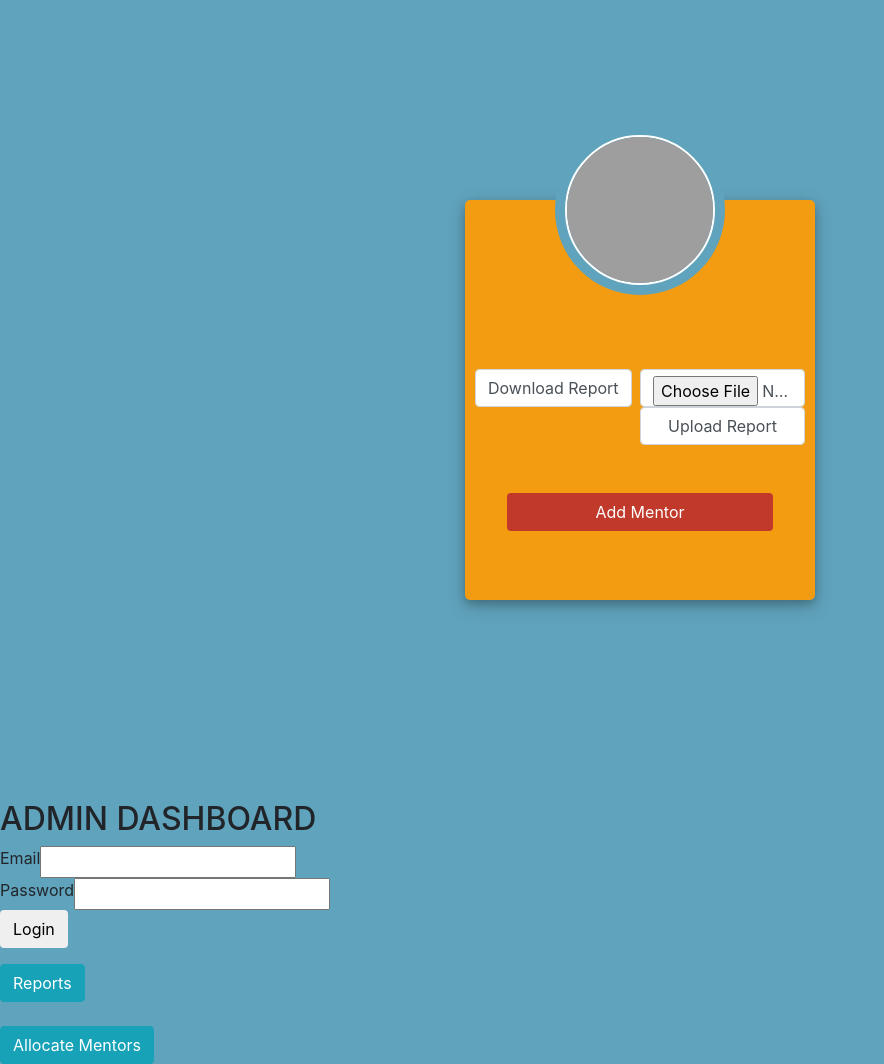
After one commit to mumbai19/team-17, a PHP site: page /loginadmin.html in a window 1280 px wide. The commit adds this page. Shown: the whole page, without its empty margins (0-884 px from the left). Run offline with PHP 8.4, Linux system fonts and the light colour scheme; some libraries are stand-ins or nearby versions; grey boxes are pictures that could not be loaded.

Commit message:
admin page frontend

```diff
--- /dev/null
+++ b/admin/loginadmin.html
@@ -0,0 +1,85 @@
+<link href="//maxcdn.bootstrapcdn.com/bootstrap/4.1.1/css/bootstrap.min.css" rel="stylesheet" id="bootstrap-css">
+<link href="style.css" rel="stylesheet">
+
+<script src="//maxcdn.bootstrapcdn.com/bootstrap/4.1.1/js/bootstrap.min.js"></script>
+<script src="//cdnjs.cloudflare.com/ajax/libs/jquery/3.2.1/jquery.min.js"></script>
+<!------ Include the above in your HEAD tag ---------->
+
+<!DOCTYPE html>
+<html>
+
+<head>
+	<title>My Awesome Login Page</title>
+	<link rel="stylesheet" href="https://stackpath.bootstrapcdn.com/bootstrap/4.1.3/css/bootstrap.min.css" integrity="sha384-MCw98/SFnGE8fJT3GXwEOngsV7Zt27NXFoaoApmYm81iuXoPkFOJwJ8ERdknLPMO" crossorigin="anonymous">
+	<script src="https://ajax.googleapis.com/ajax/libs/jquery/3.3.1/jquery.min.js"></script>
+	<link rel="stylesheet" href="https://use.fontawesome.com/releases/v5.6.1/css/all.css" integrity="sha384-gfdkjb5BdAXd+lj+gudLWI+BXq4IuLW5IT+brZEZsLFm++aCMlF1V92rMkPaX4PP" crossorigin="anonymous">
+</head>
+<!--Coded with love by Mutiullah Samim-->
+<body>
+	<div class="container h-100">
+		<div class="d-flex justify-content-center h-100">
+			<div class="user_card">
+				<div class="d-flex justify-content-center">
+					<div class="brand_logo_container">
+						<img src="tl-logo.jpg" class="brand_logo" alt="Logo">
+					</div>
+				</div>
+				<div class="d-flex justify-content-center form_container">
+
+						<div class="input-group mb-3">
+							<form action="get_csv.php">
+							<input type="submit" value="Download Report" class="form-control input_user">
+							</form>
+						</div>
+						<br><br>
+						<div class="input-group mb-3">
+							<form action="put_csv.php">
+							<input type="file" value="Upload Report" class="form-control input_user">
+							<input type="submit" value="Upload Report" class="form-control input_user">
+							</form>
+						</div>
+
+				</div>
+				<div class="d-flex justify-content-center mt-3 login_container">
+					<button type="button" name="button" class="btn login_btn" onclick="window.location.href='addmentor.html'">Add Mentor</button>
+				</div>
+
+			</div>
+		</div>
+	</div>
+</body>
+</html>
+
+<html>
+<link rel="stylesheet" href="style.css">
+
+<title>Admin Dashboard</title>
+<body>
+
+<div class="header">
+	<h2>ADMIN DASHBOARD</h2>
+</div>
+<form method="post" action="loginadmin.html">
+
+	<div class="input-group">
+		<label>Email</label>
+		<input type="email" name="email" value="">
+	</div>
+	<div class="input-group">
+		<label>Password</label>
+		<input type="password" name="password_1">
+	</div>
+
+	<div class="input-group">
+		<button type="submit" class="btn" name="submit_btn">Login</button>
+	</div>
+</form>
+</body>
+</html>
+<a href="viewReports.php" class="btn btn-info" role="button">Reports</a>
+<br>
+<br>
+<a href="addMentor.php" class="btn btn-info"
+   role="button">Allocate Mentors</a>
+    </body>
+</html>
--- a/admin/style.css
+++ b/admin/style.css
@@ -1,89 +1,70 @@
-* { margin: 0px; padding: 0px; }
-body {
-	font-size: 120%;
-	background: #F8F8FF;
+	/* Coded with love by Mutiullah Samim */
+		body,
+		html {
+			margin: 0;
+			padding: 0;
+			height: 100%;
+			background: #60a3bc !important;
 		}
-.header {
-	width: 40%;
-	margin: 50px auto 0px;
-	color: white;
-	background: #5F9EA0;
+		.user_card {
+			height: 400px;
+			width: 350px;
+			margin-top: auto;
+			margin-bottom: auto;
+			background: #f39c12;
+			position: relative;
+			display: flex;
+			justify-content: center;
+			flex-direction: column;
+			padding: 10px;
+			box-shadow: 0 4px 8px 0 rgba(0, 0, 0, 0.2), 0 6px 20px 0 rgba(0, 0, 0, 0.19);
+			-webkit-box-shadow: 0 4px 8px 0 rgba(0, 0, 0, 0.2), 0 6px 20px 0 rgba(0, 0, 0, 0.19);
+			-moz-box-shadow: 0 4px 8px 0 rgba(0, 0, 0, 0.2), 0 6px 20px 0 rgba(0, 0, 0, 0.19);
+			border-radius: 5px;
+
+		}
+		.brand_logo_container {
+			position: absolute;
+			height: 170px;
+			width: 170px;
+			top: -75px;
+			border-radius: 50%;
+			background: #60a3bc;
+			padding: 10px;
 			text-align: center;
-	border: 1px solid #B0C4DE;
-	border-bottom: none;
-	border-radius: 10px 10px 0px 0px;
-	padding: 20px;
 		}
-form, .content {
-	width: 40%;
-	margin: 0px auto;
-	padding: 20px;
-	border: 1px solid #B0C4DE;
-	background: white;
-	border-radius: 0px 0px 10px 10px;
+		.brand_logo {
+			height: 150px;
+			width: 150px;
+			border-radius: 50%;
+			border: 2px solid white;
 		}
-.input-group {
-	margin: 10px 0px 10px 0px;
+		.form_container {
+			margin-top: 100px;
 		}
-.input-group label {
-	display: block;
-	text-align: left;
-	margin: 3px;
+		.login_btn {
+			width: 100%;
+			background: #c0392b !important;
+			color: white !important;
 		}
-.input-group input {
-	height: 30px;
-	width: 93%;
-	padding: 5px 10px;
-	font-size: 16px;
-	border-radius: 5px;
-	border: 1px solid gray;
+		.login_btn:focus {
+			box-shadow: none !important;
+			outline: 0px !important;
 		}
-#user_type {
-	height: 40px;
-	width: 98%;
-	padding: 5px 10px;
-	background: white;
-	font-size: 16px;
-	border-radius: 5px;
-	border: 1px solid gray;
+		.login_container {
+			padding: 0 2rem;
 		}
-.btn {
-	padding: 10px;
-	font-size: 15px;
-	color: white;
-	background: #5F9EA0;
-	border: none;
-	border-radius: 5px;
+		.input-group-text {
+			background: #c0392b !important;
+			color: white !important;
+			border: 0 !important;
+			border-radius: 0.25rem 0 0 0.25rem !important;
 		}
-.error {
-	width: 92%;
-	margin: 0px auto;
-	padding: 10px;
-	border: 1px solid #a94442;
-	color: #a94442;
-	background: #f2dede;
-	border-radius: 5px;
-	text-align: left;
+		.input_user,
+		.input_pass:focus {
+			box-shadow: none !important;
+			outline: 0px !important;
 		}
-.success {
-	color: #3c763d;
-	background: #dff0d8;
-	border: 1px solid #3c763d;
-	margin-bottom: 20px;
+		.custom-checkbox .custom-control-input:checked~.custom-control-label::before {
+			background-color: #c0392b !important;
 		}
-.profile_info img {
-	display: inline-block;
-	width: 50px;
-	height: 50px;
-	margin: 5px;
-	float: left;
-}
-.profile_info div {
-	display: inline-block;
-	margin: 5px;
-}
-.profile_info:after {
-	content: "";
-	display: block;
-	clear: both;
-}
```
Also changed, not shown: admin/Beginners_Students.csv (+5 -5 lines). Lines whose indentation alone changed are shown as unchanged.
